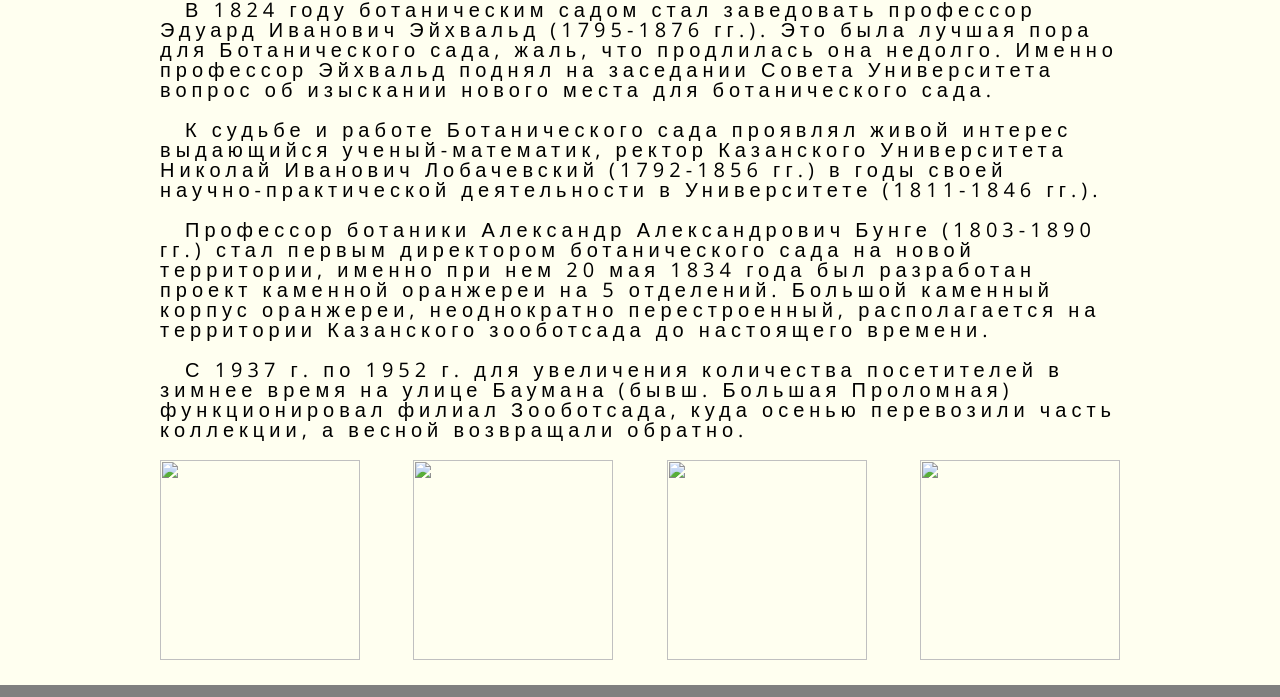
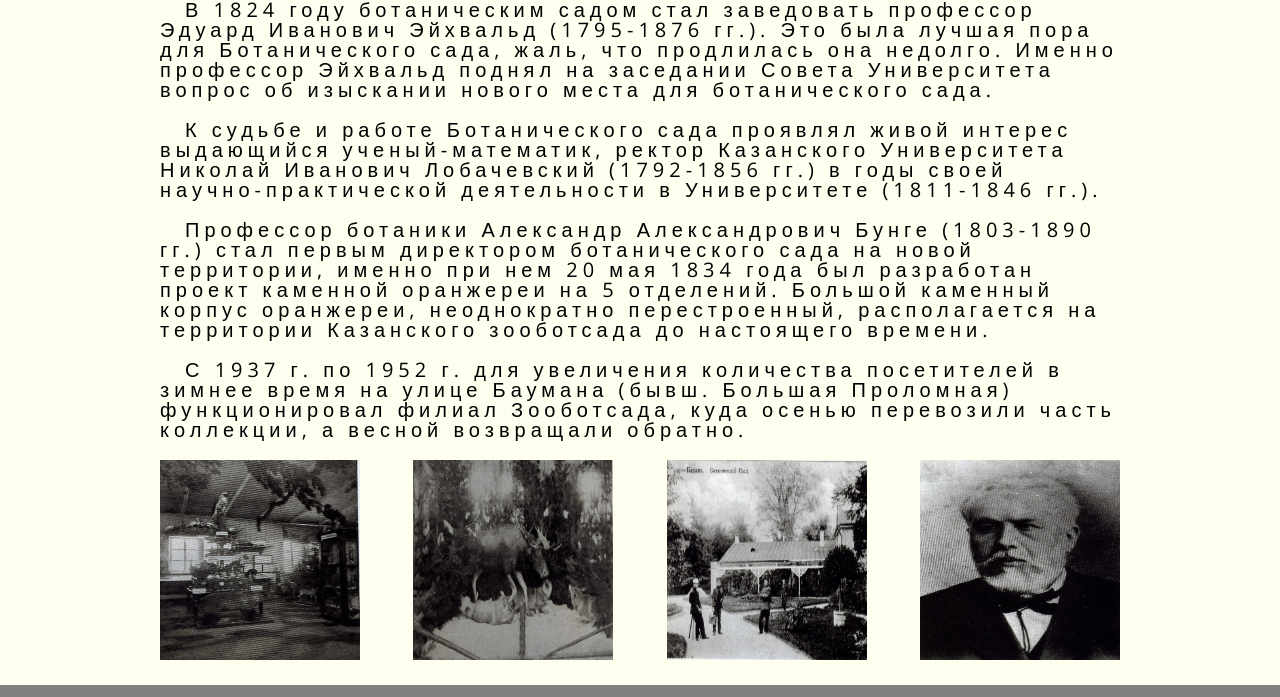
Before and after one commit to TheJeffi/kazanzoo, a plain HTML site: page aboutUs.html in a window 1280 px wide. Shown: the part 475-1172 px from the top of the page. Drawn offline with nearby package versions, Linux system fonts and the light colour scheme; the site is published under a folder, as on GitHub Pages, so addresses that start at the root find nothing.

Commit message:
Update aboutUs.html

```diff
--- a/aboutUs.html
+++ b/aboutUs.html
@@ -20,17 +20,17 @@
       <div class="body__history">Профессор ботаники Александр Александрович Бунге (1803-1890 гг.) стал первым директором ботанического сада на новой территории, именно при нем 20 мая 1834 года был разработан проект каменной оранжереи на 5 отделений. Большой каменный корпус оранжереи, неоднократно перестроенный, располагается на территории Казанского зооботсада до настоящего времени.</div>
       <div class="body__history">С 1937 г. по 1952 г. для увеличения количества посетителей в зимнее время на улице Баумана (бывш. Большая Проломная) функционировал филиал Зооботсада, куда осенью перевозили часть коллекции, а весной возвращали обратно.</div>
       <div class="body__history-image">
-        <a href="/img/history/1.jpg" >
-          <img src="/img/history/1.jpg">
+        <a href="img/history/1.jpg" >
+          <img src="img/history/1.jpg">
         </a>
-        <a href="/img/history/2.jpg" >
-          <img src="/img/history/2.jpg">
+        <a href="img/history/2.jpg" >
+          <img src="img/history/2.jpg">
         </a>
-        <a href="/img/history/3.jpg" >
-          <img src="/img/history/3.jpg">
+        <a href="img/history/3.jpg" >
+          <img src="img/history/3.jpg">
         </a>
-        <a href="/img/history/4.jpg" >
-          <img src="/img/history/4.jpg">
+        <a href="img/history/4.jpg" >
+          <img src="img/history/4.jpg">
         </a>
       </div>
     </main>
```
